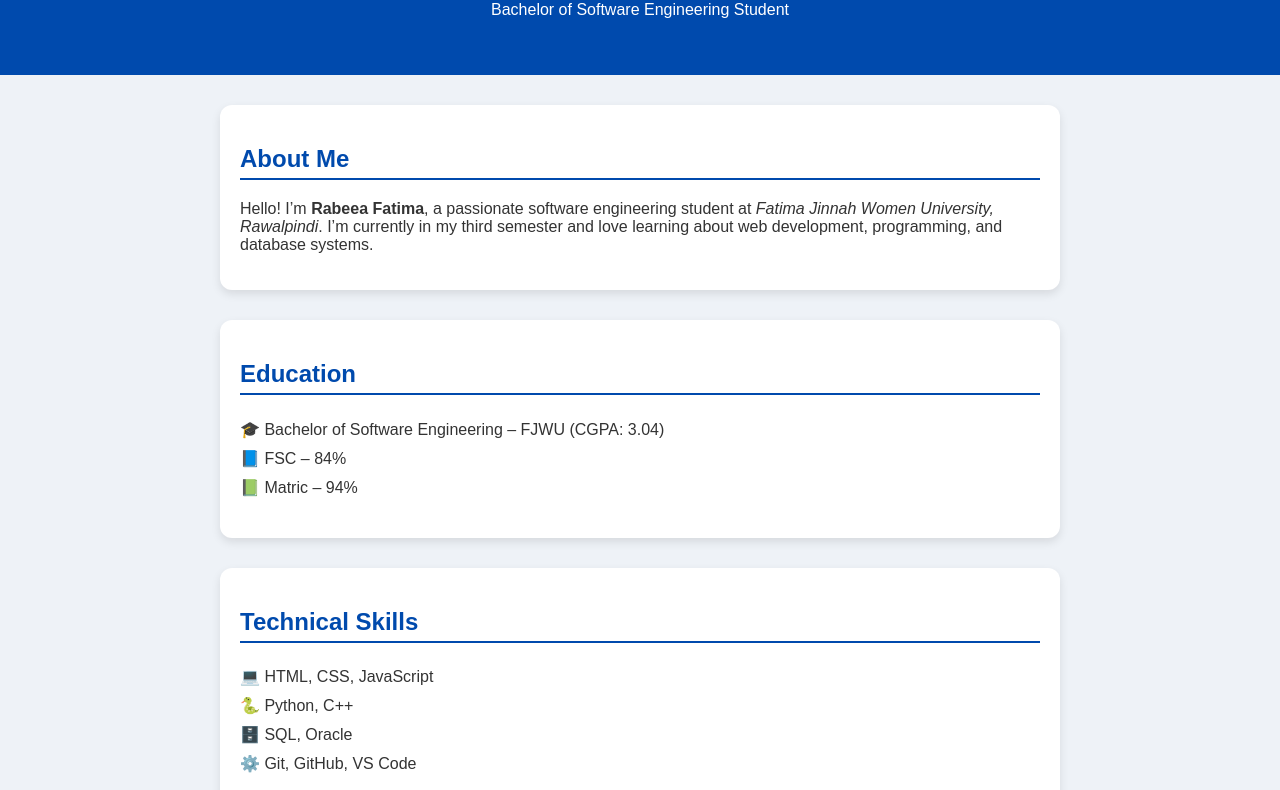
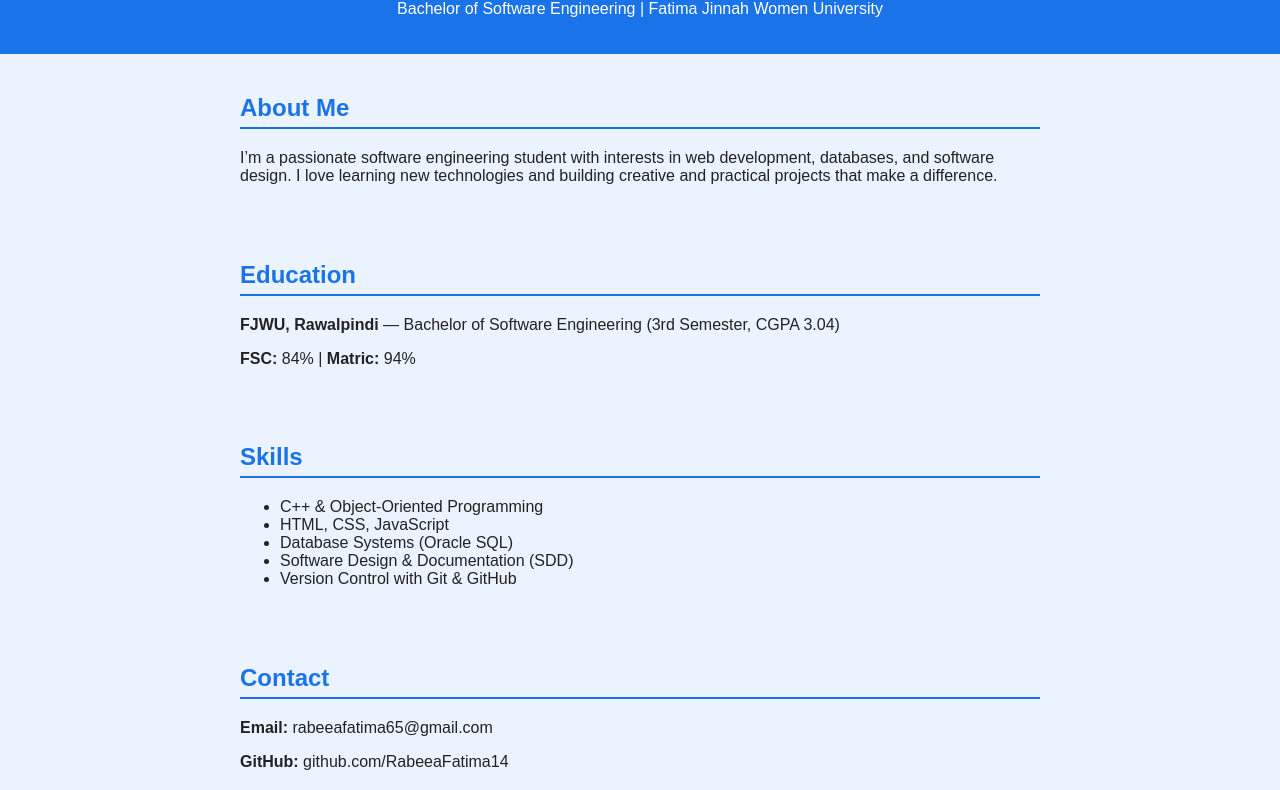
Before and after one commit to RabeeaFatima14/rabeeafatima.github.io, a plain HTML site: page index.html in a window 1280 px wide. Shown: the part 100-890 px from the top of the page. Drawn offline with Linux system fonts and the light colour scheme.

Commit message:
Updated portfolio with correct personal details

```diff
--- a/index.html
+++ b/index.html
@@ -1,55 +1,71 @@
 <!DOCTYPE html>
 <html lang="en">
 <head>
-  <meta charset="UTF-8" />
-  <meta name="viewport" content="width=device-width, initial-scale=1.0" />
-  <title>Rabeea Fatima | Portfolio</title>
-  <link rel="stylesheet" href="style.css" />
+  <meta charset="UTF-8">
+  <meta name="viewport" content="width=device-width, initial-scale=1.0">
+  <title>Rabeea Fatima - Portfolio</title>
+  <style>
+    body {
+      font-family: Arial, sans-serif;
+      background-color: #eaf3ff;
+      color: #222;
+      margin: 0;
+      padding: 0;
+    }
+    header {
+      background-color: #1a73e8;
+      color: white;
+      text-align: center;
+      padding: 20px 0;
+    }
+    section {
+      padding: 20px;
+      max-width: 800px;
+      margin: auto;
+    }
+    h2 {
+      color: #1a73e8;
+      border-bottom: 2px solid #1a73e8;
+      padding-bottom: 5px;
+    }
+  </style>
 </head>
 <body>
   <header>
     <h1>Rabeea Fatima</h1>
-    <p>Bachelor of Software Engineering Student</p>
+    <p>Bachelor of Software Engineering | Fatima Jinnah Women University</p>
   </header>
 
   <section id="about">
     <h2>About Me</h2>
     <p>
-      Hello! I’m <strong>Rabeea Fatima</strong>, a passionate software engineering student at
-      <em>Fatima Jinnah Women University, Rawalpindi</em>. I’m currently in my third semester and love learning about
-      web development, programming, and database systems.
+      I’m a passionate software engineering student with interests in web development,
+      databases, and software design. I love learning new technologies and building creative
+      and practical projects that make a difference.
     </p>
   </section>
 
   <section id="education">
     <h2>Education</h2>
-    <ul>
-      <li>🎓 Bachelor of Software Engineering – FJWU (CGPA: 3.04)</li>
-      <li>📘 FSC – 84%</li>
-      <li>📗 Matric – 94%</li>
-    </ul>
+    <p><strong>FJWU, Rawalpindi</strong> — Bachelor of Software Engineering (3rd Semester, CGPA 3.04)</p>
+    <p><strong>FSC:</strong> 84% | <strong>Matric:</strong> 94%</p>
   </section>
 
   <section id="skills">
-    <h2>Technical Skills</h2>
+    <h2>Skills</h2>
     <ul>
-      <li>💻 HTML, CSS, JavaScript</li>
-      <li>🐍 Python, C++</li>
-      <li>🗄️ SQL, Oracle</li>
-      <li>⚙️ Git, GitHub, VS Code</li>
+      <li>C++ & Object-Oriented Programming</li>
+      <li>HTML, CSS, JavaScript</li>
+      <li>Database Systems (Oracle SQL)</li>
+      <li>Software Design & Documentation (SDD)</li>
+      <li>Version Control with Git & GitHub</li>
     </ul>
   </section>
 
   <section id="contact">
     <h2>Contact</h2>
-    <p>📧 Email: <a href="mailto:rabeeafatima@example.com">rabeeafatima@example.com</a></p>
-    <p>🔗 GitHub: <a href="https://github.com/RabeeaFatima14" target="_blank">RabeeaFatima14</a></p>
+    <p><strong>Email:</strong> rabeeafatima65@gmail.com</p>
+    <p><strong>GitHub:</strong> github.com/RabeeaFatima14</p>
   </section>
-
-  <footer>
-    <p>© 2025 Rabeea Fatima | All Rights Reserved</p>
-  </footer>
-
-  <script src="script.js"></script>
 </body>
 </html>
```
